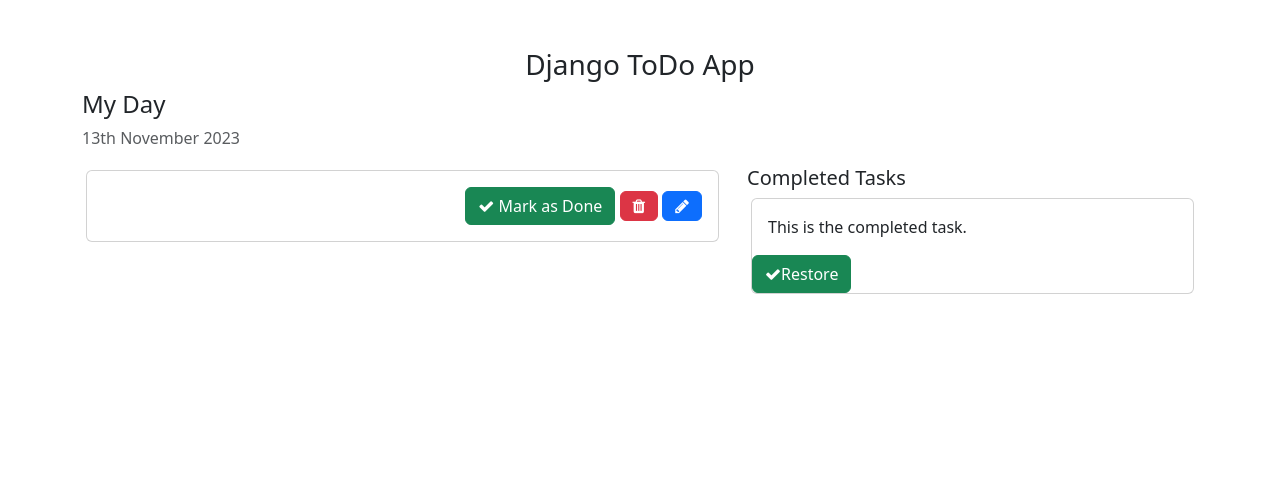
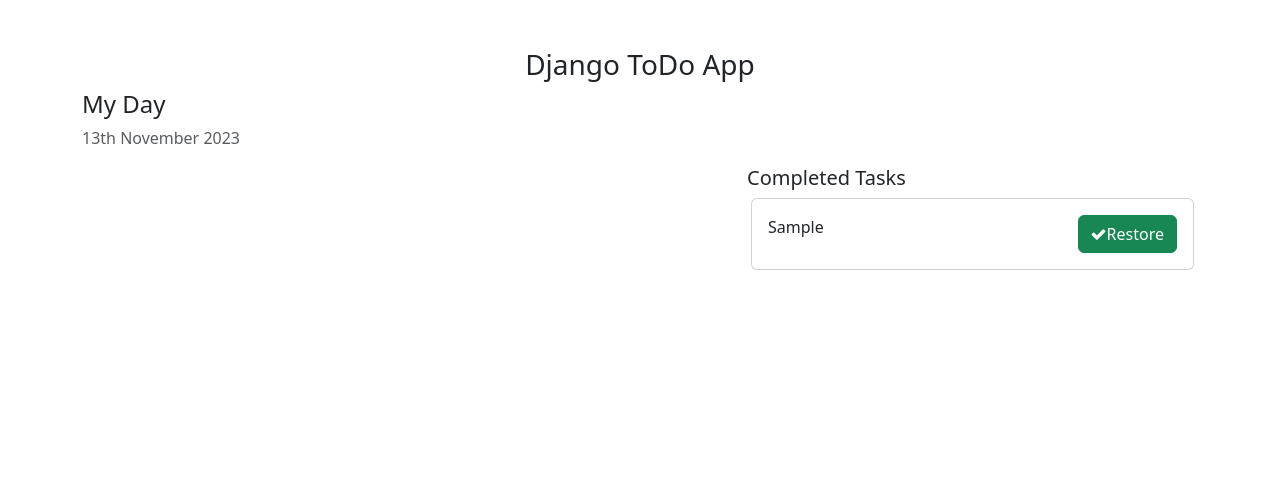
Before and after one commit to Andry925/TODO, a Django app: page /home/ in a window 1280 px wide. Shown: the top 493 px of the page. Run offline with Django 4.2, Linux system fonts and the light colour scheme; tables that the repository leaves empty hold one stand-in row (values such as "Sample post").

Commit message:
Display completed and not complited tasks

```diff
--- a/to_do_app/to_do_list/templates/to_do_list/home.html
+++ b/to_do_app/to_do_list/templates/to_do_list/home.html
@@ -38,9 +38,11 @@
     <div class="col-md-7 col-lg-7" style="height: 450px; overflow: scroll">
       <!-- List of all the tasks for the day -->
       {% for data in all_data %}
+
+      {% if not data.task_is_completed %}
       <div class="card m-1">
         <div class="card-body">
-
+         {{data}}
           <span style="position: relative; float: right">
             <a class="btn btn-success"
               ><i class="fa fa-check"></i> Mark as Done</a
@@ -50,20 +52,27 @@
           </span>
         </div>
       </div>
+      {% endif %}
       {% endfor %}
     </div>
+
     <div class="col-md-5 col-lg-5">
       <h5>Completed Tasks</h5>
       <!-- List of all the tasks that have completed -->
-      <div class="card m-1">
-        <div class="card-body">This is the completed task.</div>
+      {% for some in all_data %}
+    {% if some.task_is_completed %}
+    <div class="card m-1">
+      <div class="card-body">
+        {{ some }}
         <span style="position: relative; float: right">
-          <a class="btn btn-success"
-            ><i class="fa fa-check"></i>Restore</a
-          >
+          <a class="btn btn-success"><i class="fa fa-check"></i>Restore</a>
+        </span>
       </div>
     </div>
+ {% endif %}
+{% endfor %}
   </div>
+
   <div class="row">
     <div class="col-md-6 col-lg-6 p-0" style="position: absolute; bottom: 50px">
       <!-- To Do Form -->
```
